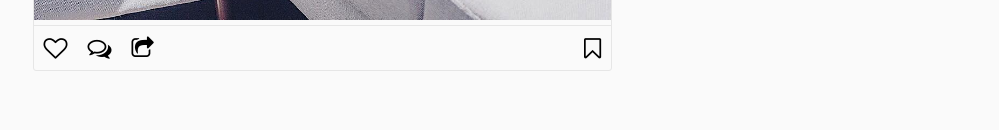
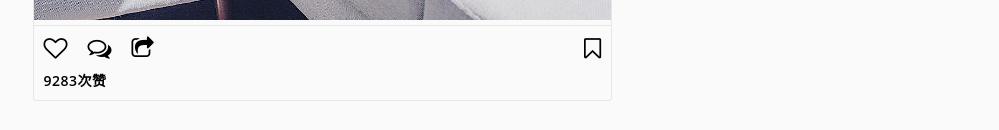
Before and after one commit to BaiYunfei-TW/fake-instagram, an Angular app: page / in a window 1280 px wide. Shown: the part 757-887 px from the top of the page, without its empty margins (140-1139 px from the left). Built offline with nearby package versions, Linux system fonts and the light colour scheme.

Commit message:
Added 点赞 feature

```diff
--- a/src/app/photo/list/list.component.css
+++ b/src/app/photo/list/list.component.css
@@ -72,3 +72,14 @@
   margin-left: auto !important;
   justify-self: flex-end;
 }
+
+.checked {
+  color: #ed4956 !important;
+}
+
+.up-quantity {
+  margin: 0 10px 10px;
+  font-size: 14px;
+  font-weight: 600;
+  letter-spacing: 0.5px;
+}
--- a/src/app/photo/list/list.component.html
+++ b/src/app/photo/list/list.component.html
@@ -9,11 +9,14 @@
     </div>
     <div>
       <div class="icon-bar">
-        <i class="fa fa-heart-o"></i>
+        <i class="fa" [ngClass]="{'fa-heart-o': !photo.up, 'fa-heart checked': photo.up}" (click)="upPhoto(photo)"></i>
         <i class="fa fa-comments-o"></i>
         <i class="fa fa-share-square-o"></i>
         <i class="fa fa-bookmark-o icon-right"></i>
       </div>
+      <div class="up-quantity">
+        {{photo.upQuantity}}次赞
+      </div>
     </div>
   </article>
 </div>
--- a/src/app/photo/list/list.component.ts
+++ b/src/app/photo/list/list.component.ts
@@ -18,4 +18,13 @@ export class ListComponent implements OnInit {
   ngOnInit() {
   }
 
+  upPhoto(photo) {
+    if (photo.up === true) {
+      photo.up = false;
+      photo.upQuantity--;
+      return;
+    }
+    photo.up = true;
+    photo.upQuantity++;
+  }
 }
--- a/src/data/PhotoList.ts
+++ b/src/data/PhotoList.ts
@@ -2,17 +2,20 @@
 const photoList: any = [{
     nickName: 'Yunfei Bai',
     avatar: '/assets/avatar2.jpg',
-    image: '/assets/image3.jpg'
+    image: '/assets/image3.jpg',
+    upQuantity: 9283
   },
   {
     nickName: 'Ming Liu',
     avatar: '/assets/avatar3.jpg',
-    image: '/assets/image2.jpg'
+    image: '/assets/image2.jpg',
+    upQuantity: 90
   },
   {
     nickName: 'Xiang',
     avatar: '/assets/avatar4.jpg',
-    image: '/assets/image1.png'
+    image: '/assets/image1.png',
+    upQuantity: 23578
   }];
 
 export default photoList;
```
